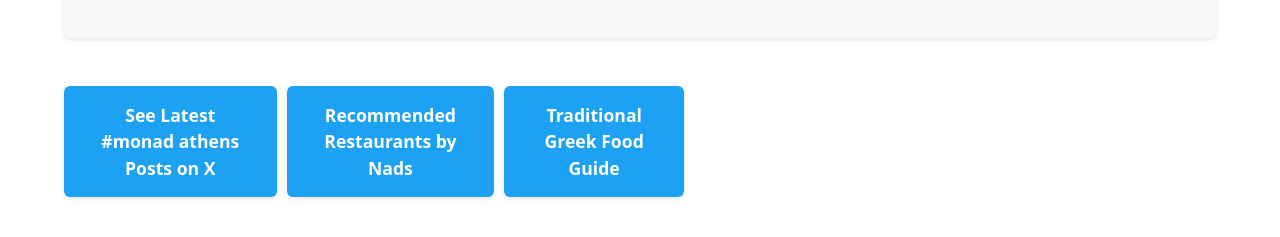
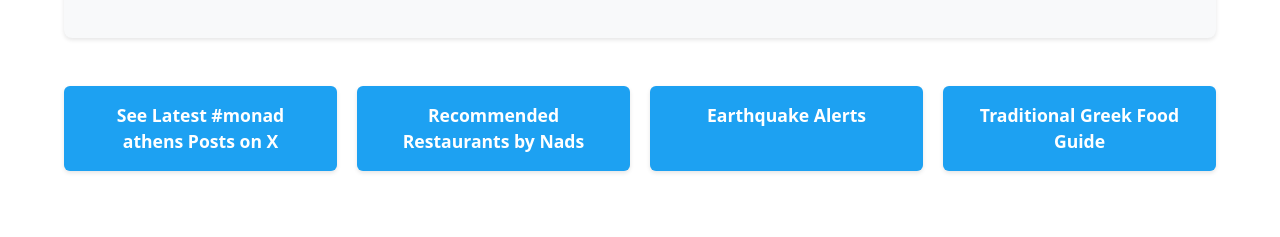
Before and after one commit to niemand-01/athens-monad-meet-up, a React (Vite) app: page / in a window 1280 px wide. Shown: the part 1973-2210 px from the top of the page. Built offline with nearby package versions, Linux system fonts and the light colour scheme; grey boxes are pictures that could not be loaded.

Commit message:
Added earthquake alert

```diff
--- a/src/App.css
+++ b/src/App.css
@@ -181,30 +181,6 @@
   background: #fff;
 }
 
-.twitter-search-button {
-  display: inline-block;
-  background: #1da1f2;
-  color: #fff;
-  padding: 1rem 2rem;
-  border-radius: 6px;
-  text-decoration: none;
-  font-weight: 600;
-  font-size: 1.1rem;
-  transition: background 0.3s, transform 0.2s;
-  margin-top: 1rem;
-  box-shadow: 0 2px 4px rgba(0, 0, 0, 0.1);
-}
-
-.twitter-search-button:hover {
-  background: #0d8ddb;
-  transform: translateY(-2px);
-}
-
-.twitter-search-button:active {
-  background: #1a8cd8;
-  transform: translateY(0);
-}
-
 .twitter-row {
   display: flex;
   justify-content: space-between;
@@ -215,10 +191,12 @@
 }
 
 .twitter-row-left {
-  flex: 1 1 220px;
+  flex: 1 1 100%;
   display: flex;
-  align-items: flex-start;
-  justify-content: flex-start;
+  align-items: stretch;
+  justify-content: space-between;
+  gap: 10px;
+  flex-wrap: wrap;
 }
 
 .twitter-row-right {
@@ -245,6 +223,33 @@
     min-width: 0;
     max-width: 100%;
   }
+}
+
+.twitter-search-button {
+  flex: 1;
+  min-width: 150px;
+  display: inline-block;
+  background: #1da1f2;
+  color: #fff;
+  padding: 1rem 2rem;
+  border-radius: 6px;
+  text-decoration: none;
+  font-weight: 600;
+  font-size: 1.1rem;
+  transition: background 0.3s, transform 0.2s;
+  margin-top: 1rem;
+  box-shadow: 0 2px 4px rgba(0, 0, 0, 0.1);
+  text-align: center;
+}
+
+.twitter-search-button:hover {
+  background: #0d8ddb;
+  transform: translateY(-2px);
+}
+
+.twitter-search-button:active {
+  background: #1a8cd8;
+  transform: translateY(0);
 }
 
 .purple-title {
@@ -286,3 +291,73 @@
   color: #4a5568;
   margin-bottom: 1rem;
 }
+
+.earthquake-alert {
+  background: rgba(255, 255, 255, 0.9);
+  border-radius: 12px;
+  padding: 20px;
+  margin: 2rem 0;
+  box-shadow: 0 2px 8px rgba(0, 0, 0, 0.12);
+}
+
+.earthquake-table {
+  overflow-x: auto;
+  margin: 1rem 0;
+}
+
+.earthquake-table table {
+  width: 100%;
+  border-collapse: collapse;
+  font-size: 0.9rem;
+}
+
+.earthquake-table th,
+.earthquake-table td {
+  padding: 8px 12px;
+  text-align: left;
+  border-bottom: 1px solid #eee;
+}
+
+.earthquake-table th {
+  background-color: #f5f5f5;
+  font-weight: 600;
+}
+
+.earthquake-table tr:hover {
+  background-color: #f9f9f9;
+}
+
+.data-source {
+  font-size: 0.8rem;
+  color: #666;
+  text-align: right;
+  margin-top: 1rem;
+}
+
+.data-source a {
+  color: #666;
+  text-decoration: none;
+}
+
+.data-source a:hover {
+  text-decoration: underline;
+}
+
+.loading-message,
+.error-message {
+  padding: 1rem;
+  text-align: center;
+  margin: 1rem 0;
+  border-radius: 6px;
+}
+
+.loading-message {
+  background-color: #f8f9fa;
+  color: #666;
+}
+
+.error-message {
+  background-color: #fff3f3;
+  color: #dc3545;
+  border: 1px solid #ffcdd2;
+}
--- a/src/App.tsx
+++ b/src/App.tsx
@@ -117,6 +117,15 @@
                 Recommended Restaurants by Nads
               </a>
               <a
+                href="http://www.geophysics.geol.uoa.gr/stations/maps/recent.html"
+                target="_blank"
+                rel="noopener noreferrer"
+                className="twitter-search-button"
+                style={{ marginLeft: '10px' }}
+              >
+                Earthquake Alerts
+              </a>
+              <a
                 href="/food"
                 className="twitter-search-button"
                 style={{ marginLeft: '10px' }}
```
